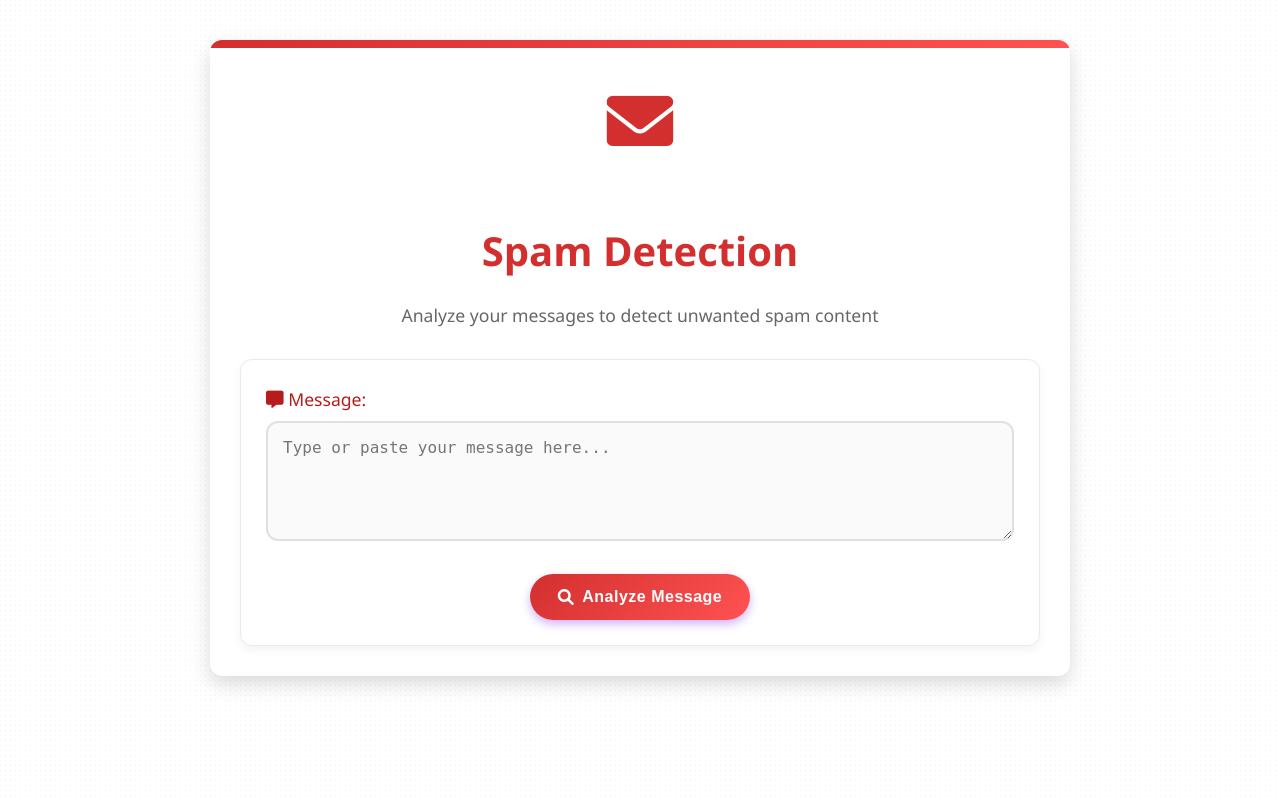
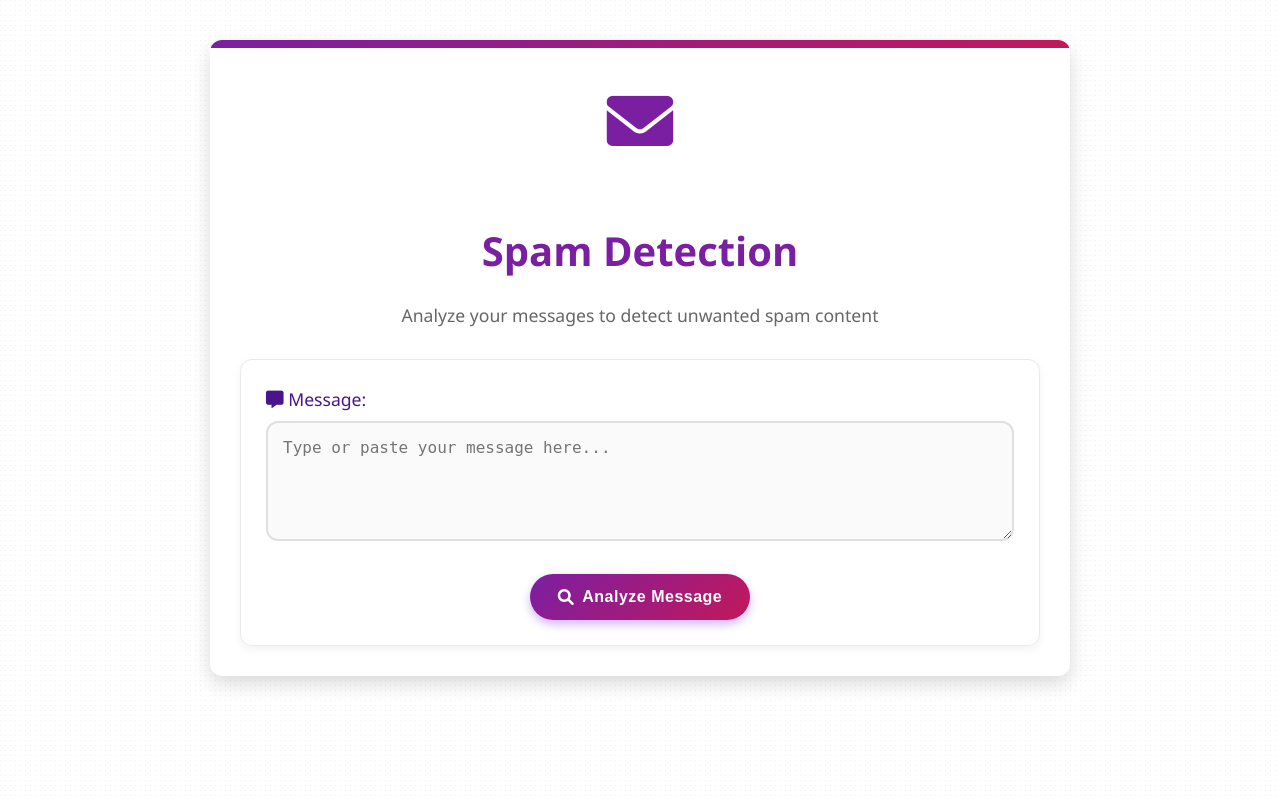
Before and after one commit to miqqie/spam_detection, a Flask app: page / in a window 1280 px wide. Run offline with Flask 3, Linux system fonts and the light colour scheme.

Commit message:
updated color sch

```diff
--- a/templates/predict.html
+++ b/templates/predict.html
@@ -7,14 +7,14 @@
     <link rel="stylesheet" href="https://cdnjs.cloudflare.com/ajax/libs/font-awesome/6.0.0/css/all.min.css">
     <style>
         :root {
-            --primary-color: #d32f2f;
-            --secondary-color: #b71c1c;
-            --accent-color: #ff6e40;
+            --primary-color: #7b1fa2;
+            --secondary-color: #4a148c;
+            --accent-color: #c2185b;
             --background-color: #f5f5f5;
             --text-color: #333;
             --border-radius: 12px;
             --box-shadow: 0 8px 20px rgba(0, 0, 0, 0.15);
-            --gradient-bg: linear-gradient(135deg, #d32f2f, #ff5252);
+            --gradient-bg: linear-gradient(135deg, #7b1fa2, #c2185b);
         }
 
         body {
@@ -114,7 +114,7 @@
         textarea:focus {
             outline: none;
             border-color: var(--accent-color);
-            box-shadow: 0 0 0 3px rgba(3, 218, 198, 0.2);
+            box-shadow: 0 0 0 3px rgba(194, 24, 91, 0.2);
             background-color: #fff;
         }
 
@@ -138,7 +138,7 @@
 
         button:hover {
             transform: translateY(-2px);
-            box-shadow: 0 6px 15px rgba(98, 0, 234, 0.4);
+            box-shadow: 0 6px 15px rgba(123, 31, 162, 0.4);
         }
 
         button i {
```
